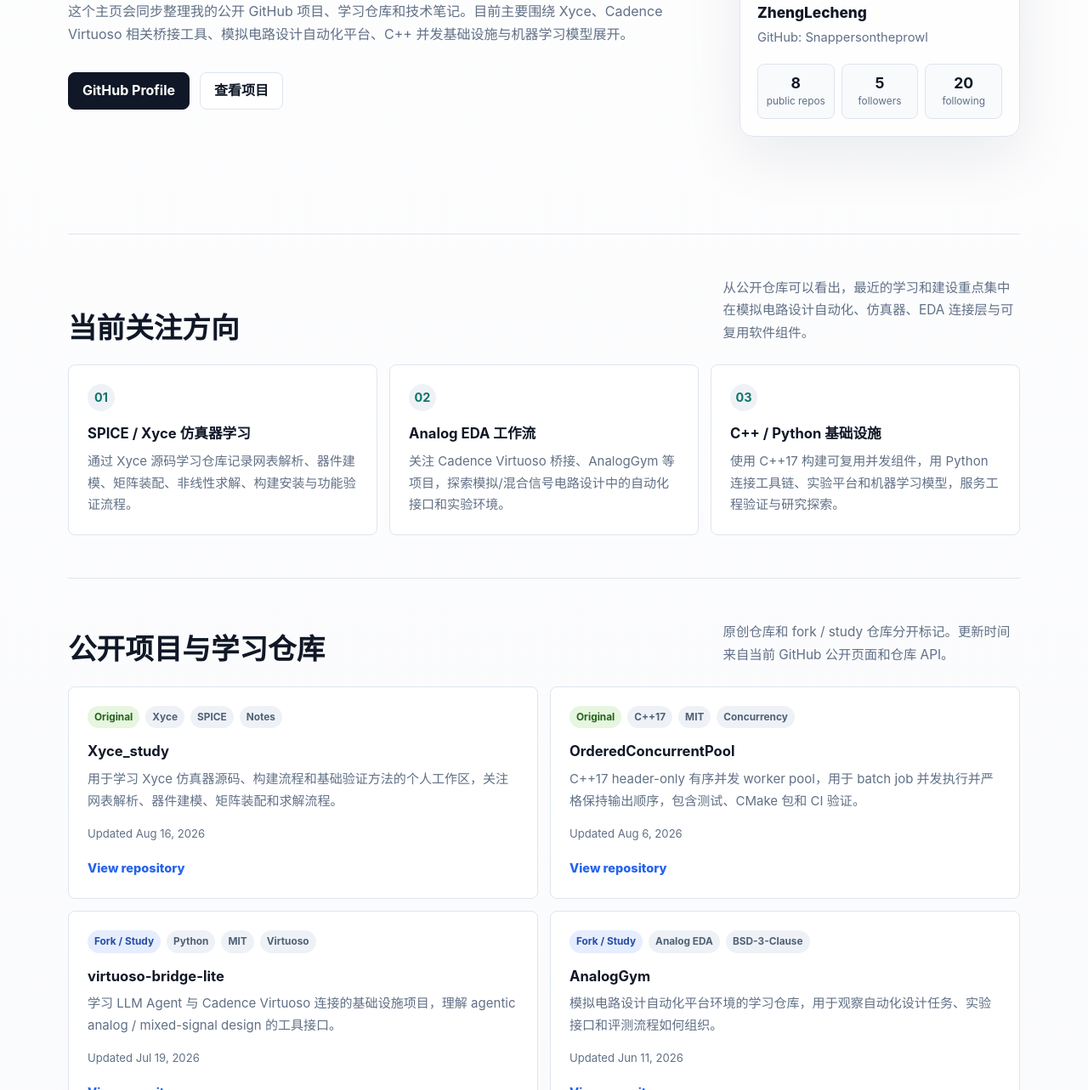
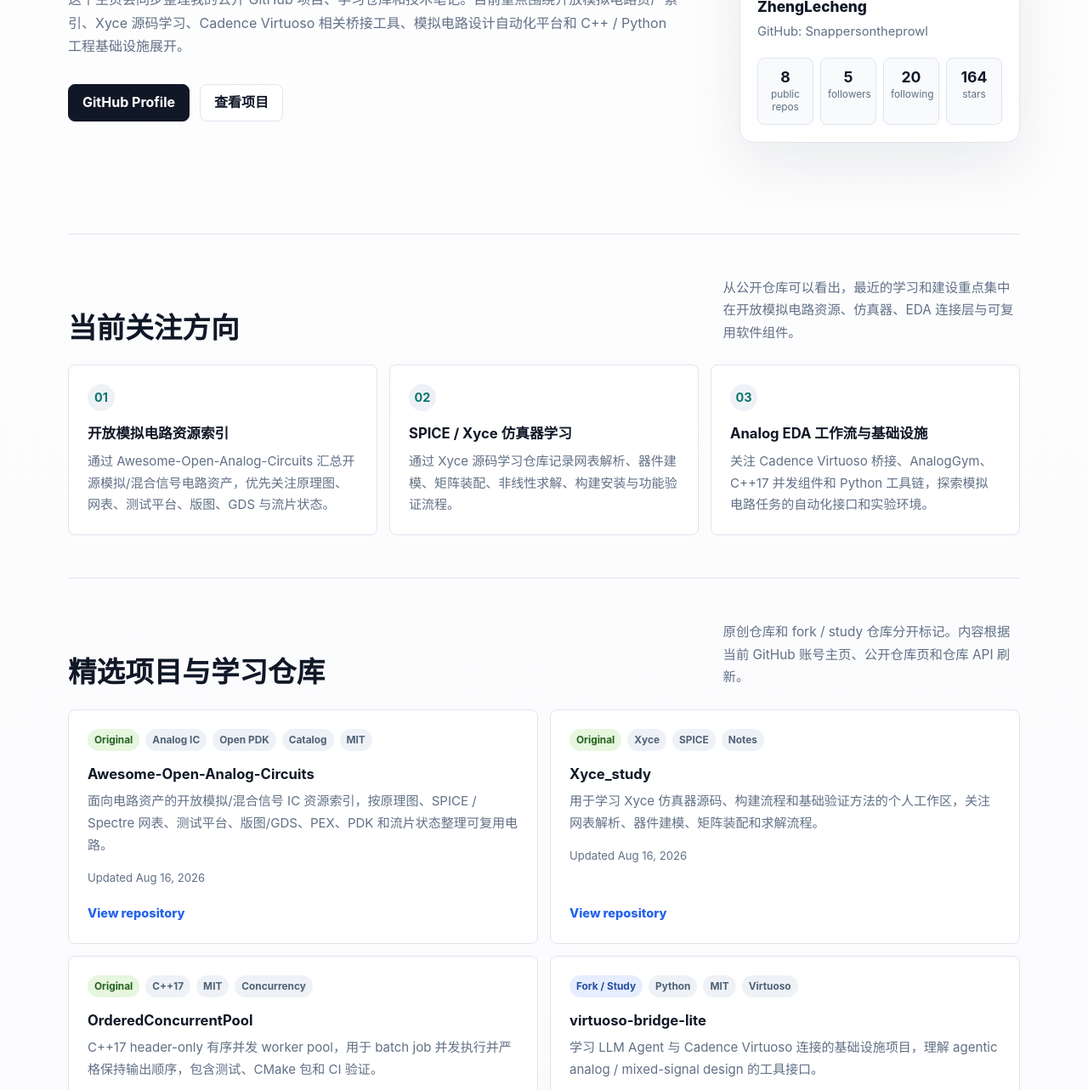
Before and after one commit to Snappersontheprowl/Snappersontheprowl.github.io, a plain HTML site: page index.html in a window 1280 px wide. Shown: the part 526-1809 px from the top of the page at 85% size. Drawn offline with Linux system fonts and the light colour scheme.

Commit message:
Refresh homepage from GitHub profile

```diff
--- a/assets/css/site.css
+++ b/assets/css/site.css
@@ -219,7 +219,7 @@ h1 {
 .stats {
   margin-top: 18px;
   display: grid;
-  grid-template-columns: repeat(3, 1fr);
+  grid-template-columns: repeat(4, 1fr);
   gap: 8px;
 }
 
--- a/index.html
+++ b/index.html
@@ -32,7 +32,9 @@
     <main class="container">
       <div class="hero" id="about">
         <div>
-          <div class="eyebrow">Analog IC · EDA · SPICE · AI for EDA</div>
+          <div class="eyebrow">
+            Open Analog Circuits · EDA · SPICE · AI for EDA
+          </div>
 
           <h1>
             ZhengLecheng
@@ -40,15 +42,15 @@
           </h1>
 
           <p class="hero-subtitle">
-            关注模拟集成电路设计自动化、SPICE 类仿真器源码学习、EDA
+            关注开放模拟/混合信号电路资源整理、SPICE 类仿真器源码学习、EDA
             工具链基础设施，以及面向电路设计的智能化工作流。
           </p>
 
           <p class="hero-summary">
             这个主页会同步整理我的公开 GitHub
-            项目、学习仓库和技术笔记。目前主要围绕 Xyce、Cadence Virtuoso
-            相关桥接工具、模拟电路设计自动化平台、C++
-            并发基础设施与机器学习模型展开。
+            项目、学习仓库和技术笔记。目前重点围绕开放模拟电路资产索引、Xyce
+            源码学习、Cadence Virtuoso 相关桥接工具、模拟电路设计自动化平台和
+            C++ / Python 工程基础设施展开。
           </p>
 
           <div class="hero-actions">
@@ -85,6 +87,10 @@
               <strong>20</strong>
               <span>following</span>
             </div>
+            <div class="stat">
+              <strong>164</strong>
+              <span>stars</span>
+            </div>
           </div>
         </aside>
       </div>
@@ -93,7 +99,7 @@
         <div class="section-heading">
           <h2>当前关注方向</h2>
           <p>
-            从公开仓库可以看出，最近的学习和建设重点集中在模拟电路设计自动化、仿真器、EDA
+            从公开仓库可以看出，最近的学习和建设重点集中在开放模拟电路资源、仿真器、EDA
             连接层与可复用软件组件。
           </p>
         </div>
@@ -101,6 +107,16 @@
         <div class="interest-grid">
           <article class="interest-card">
             <strong>01</strong>
+            <h3>开放模拟电路资源索引</h3>
+            <p>
+              通过 Awesome-Open-Analog-Circuits
+              汇总开源模拟/混合信号电路资产，优先关注原理图、网表、测试平台、版图、GDS
+              与流片状态。
+            </p>
+          </article>
+
+          <article class="interest-card">
+            <strong>02</strong>
             <h3>SPICE / Xyce 仿真器学习</h3>
             <p>
               通过 Xyce
@@ -109,20 +125,11 @@
           </article>
 
           <article class="interest-card">
-            <strong>02</strong>
-            <h3>Analog EDA 工作流</h3>
+            <strong>03</strong>
+            <h3>Analog EDA 工作流与基础设施</h3>
             <p>
-              关注 Cadence Virtuoso 桥接、AnalogGym
-              等项目，探索模拟/混合信号电路设计中的自动化接口和实验环境。
-            </p>
-          </article>
-
-          <article class="interest-card">
-            <strong>03</strong>
-            <h3>C++ / Python 基础设施</h3>
-            <p>
-              使用 C++17 构建可复用并发组件，用 Python
-              连接工具链、实验平台和机器学习模型，服务工程验证与研究探索。
+              关注 Cadence Virtuoso 桥接、AnalogGym、C++17 并发组件和 Python
+              工具链，探索模拟电路任务的自动化接口和实验环境。
             </p>
           </article>
         </div>
@@ -130,14 +137,37 @@
 
       <section id="projects">
         <div class="section-heading">
-          <h2>公开项目与学习仓库</h2>
+          <h2>精选项目与学习仓库</h2>
           <p>
-            原创仓库和 fork / study 仓库分开标记。更新时间来自当前 GitHub
-            公开页面和仓库 API。
+            原创仓库和 fork / study 仓库分开标记。内容根据当前 GitHub
+            账号主页、公开仓库页和仓库 API 刷新。
           </p>
         </div>
 
         <div class="project-grid">
+          <a
+            class="project-card"
+            href="https://github.com/Snappersontheprowl/Awesome-Open-Analog-Circuits"
+            target="_blank"
+            rel="noopener noreferrer"
+          >
+            <div class="tags">
+              <span class="tag original">Original</span>
+              <span class="tag">Analog IC</span>
+              <span class="tag">Open PDK</span>
+              <span class="tag">Catalog</span>
+              <span class="tag">MIT</span>
+            </div>
+            <h3>Awesome-Open-Analog-Circuits</h3>
+            <p>
+              面向电路资产的开放模拟/混合信号 IC 资源索引，按原理图、SPICE /
+              Spectre 网表、测试平台、版图/GDS、PEX、PDK
+              和流片状态整理可复用电路。
+            </p>
+            <div class="project-meta">Updated Aug 16, 2026</div>
+            <div class="project-link">View repository</div>
+          </a>
+
           <a
             class="project-card"
             href="https://github.com/Snappersontheprowl/Xyce_study"
@@ -280,26 +310,6 @@
             <div class="project-meta">Updated Oct 26, 2024</div>
             <div class="project-link">View repository</div>
           </a>
-
-          <a
-            class="project-card"
-            href="https://github.com/Snappersontheprowl/Algorithm_fromBilibili"
-            target="_blank"
-            rel="noopener noreferrer"
-          >
-            <div class="tags">
-              <span class="tag fork">Fork / Study</span>
-              <span class="tag">C++</span>
-              <span class="tag">Algorithms</span>
-            </div>
-            <h3>Algorithm_fromBilibili</h3>
-            <p>
-              数据结构与算法基础课程的自学笔记和 C++
-              实现，用于夯实算法、数据结构与基础编码训练。
-            </p>
-            <div class="project-meta">Updated Nov 30, 2021</div>
-            <div class="project-link">View repository</div>
-          </a>
         </div>
       </section>
 
@@ -313,6 +323,17 @@
         </div>
 
         <div class="note-list">
+          <article class="note-card">
+            <div class="note-label">Open Circuits</div>
+            <div>
+              <h3>开放模拟电路资产索引与分级</h3>
+              <p>
+                对应 Awesome-Open-Analog-Circuits
+                中的资源表和贡献规则，可继续沉淀为按电路类型、PDK、物理设计完整度划分的导航页面。
+              </p>
+            </div>
+          </article>
+
           <article class="note-card">
             <div class="note-label">Xyce / SPICE</div>
             <div>
@@ -330,18 +351,8 @@
               <h3>LLM Agent 与 Virtuoso 的连接方式</h3>
               <p>
                 围绕 virtuoso-bridge-lite 记录 Cadence Virtuoso
-                自动化接口、agent 工作流和模拟电路任务编排。
-              </p>
-            </div>
-          </article>
-
-          <article class="note-card">
-            <div class="note-label">Software</div>
-            <div>
-              <h3>C++ 并发组件与工程化验证</h3>
-              <p>
-                从 OrderedConcurrentPool 延伸到 CMake
-                包管理、CI、sanitizer、benchmark 和可复用库边界设计。
+                自动化接口、agent
+                工作流和模拟电路任务编排，并和模拟设计自动化实验环境衔接。
               </p>
             </div>
           </article>
```
Also changed, not shown: 1 other file.
